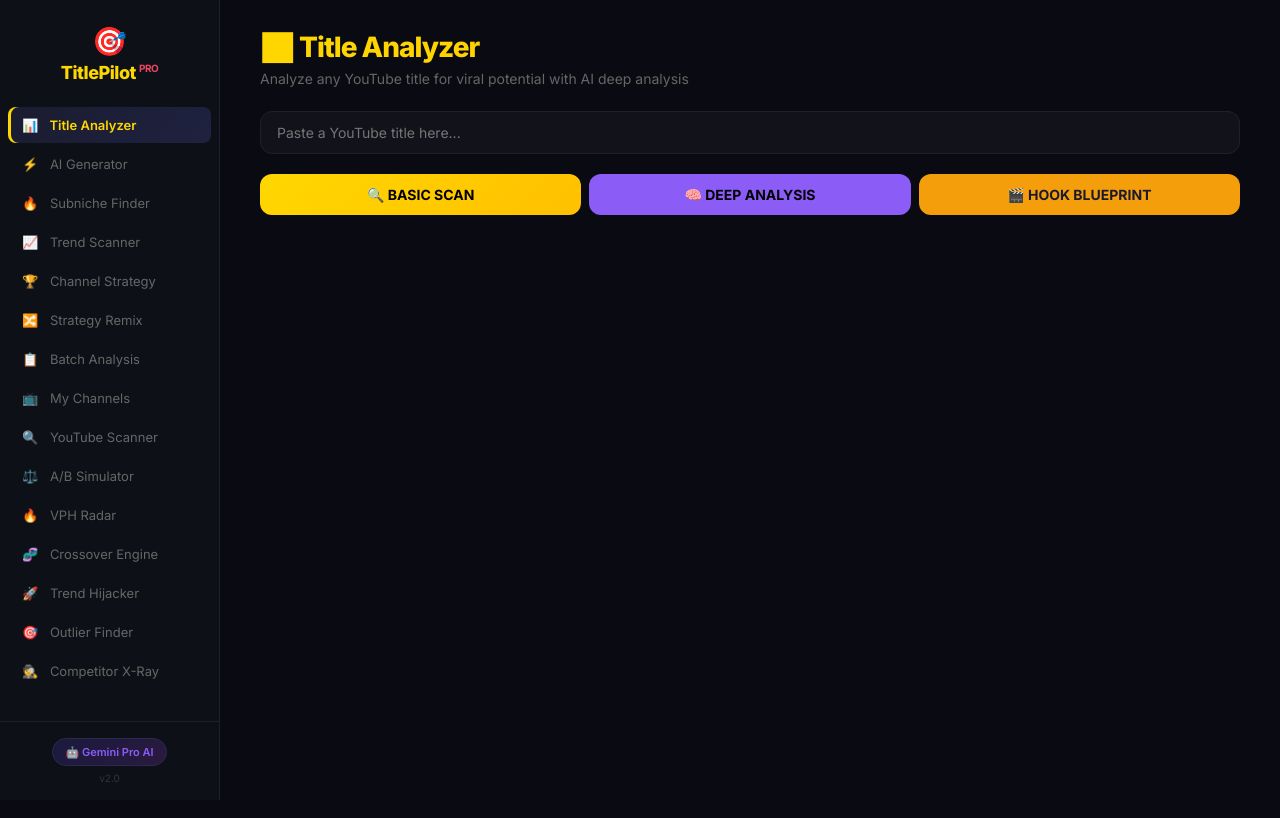
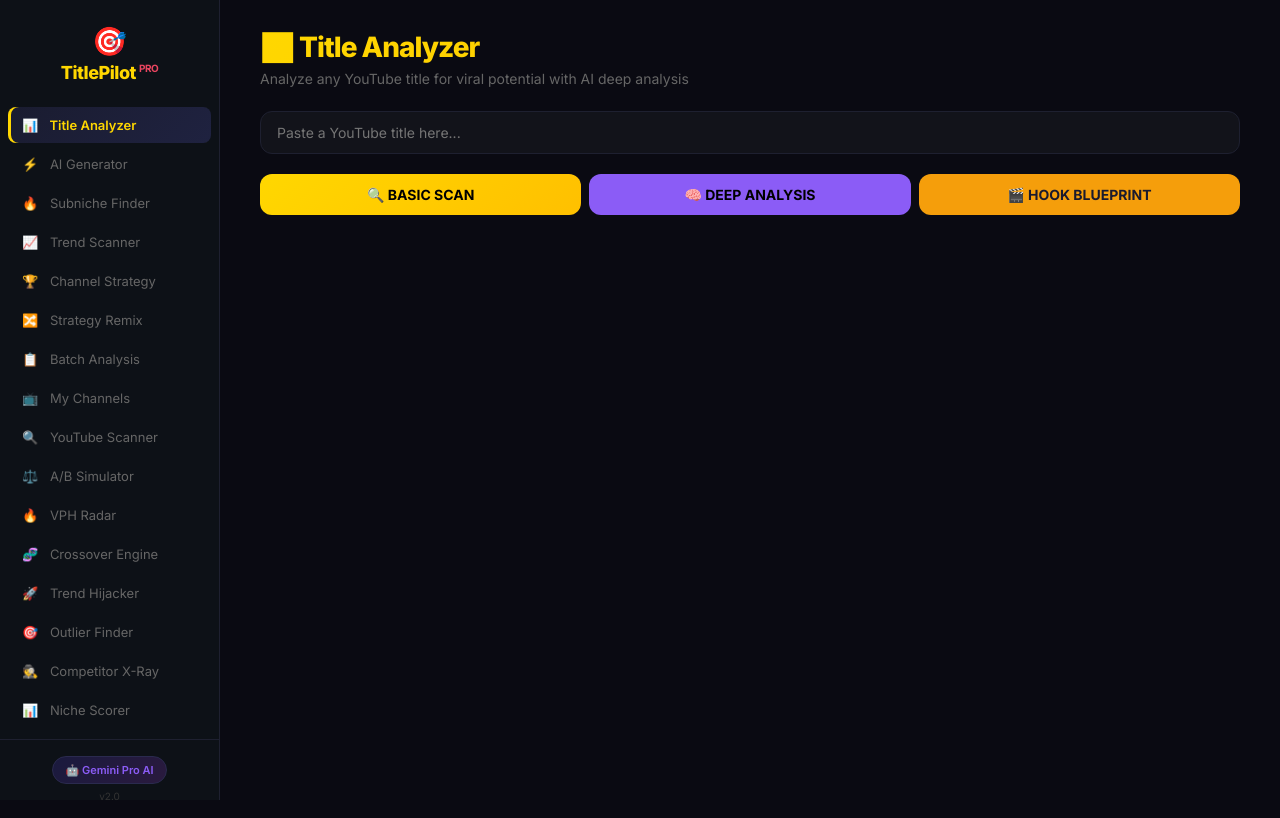
Before and after one commit to guichaves13-cmd/gcg-automation, a Flask app: page / in a window 1280 px wide. Run offline with Flask 3, Linux system fonts and the light colour scheme.

Commit message:
Implement NexLev AI Niche Scorer

````diff
--- a/server.py
+++ b/server.py
@@ -910,6 +910,124 @@ Return ONLY valid JSON."""
     except Exception as e:
         return jsonify({"error": f"JSON parse error: {str(e)[:80]}"})
 
+@app.route("/api/niche_scorer", methods=["POST"])
+def api_niche_scorer():
+    """NexLev-style AI Niche Profitability & Saturation Scorer."""
+    data = request.json
+    niche = data.get("niche", "").strip()
+
+    key = YOUTUBE_API_KEY
+    if not key:
+        return jsonify({"error": "YouTube API key not set."}), 400
+
+    if not niche:
+        return jsonify({"error": "Niche required."}), 400
+
+    from core.youtube_api import _get, search_outliers
+    from datetime import datetime, timezone, timedelta
+
+    # We will use search_outliers logic but adapt it to score the niche
+    # 1. Search recent videos in this niche
+    month_ago = (datetime.now(timezone.utc) - timedelta(days=30)).strftime("%Y-%m-%dT%H:%M:%SZ")
+
+    params = {
+        "part": "snippet",
+        "q": niche,
+        "type": "video",
+        "order": "viewCount",
+        "maxResults": 30,
+        "regionCode": "US",
+        "publishedAfter": month_ago
+    }
+
+    search_data = _get("search", params, key)
+    items = search_data.get("items", [])
+    if not items:
+        return jsonify({"error": "Not enough data found for this niche."})
+
+    video_ids = [item["id"]["videoId"] for item in items if item["id"].get("videoId")]
+    channel_ids = list(set([item["snippet"]["channelId"] for item in items if item["snippet"].get("channelId")]))
+
+    # 2. Get Video Stats (views)
+    v_stats = _get("videos", {"part": "statistics", "id": ",".join(video_ids)}, key)
+    views_list = []
+    for v in v_stats.get("items", []):
+        views_list.append(int(v.get("statistics", {}).get("viewCount", 0)))
+
+    # 3. Get Channel Stats (subscribers)
+    c_stats = _get("channels", {"part": "statistics", "id": ",".join(channel_ids[:50])}, key)
+    subs_list = []
+    for c in c_stats.get("items", []):
+        subs_list.append(int(c.get("statistics", {}).get("subscriberCount", 0)))
+
+    # 4. Calculate Saturation & Opportunity
+    avg_views = sum(views_list) / len(views_list) if views_list else 0
+    avg_subs = sum(subs_list) / len(subs_list) if subs_list else 0
+
+    # How many "small" channels (< 50k subs) are getting > 50k views?
+    small_channel_wins = 0
+    # To do this accurately we need to match them, but we'll approximate for the scorer
+    # If the average views is high but average subs is low, it's a great niche.
+
+    ratio = avg_views / max(1, avg_subs)
+
+    if avg_subs > 1000000:
+        saturation = "High (Dominated by Giants)"
+        color = "#e94560" # Red
+        score = 30
+    elif avg_subs > 500000:
+        saturation = "Medium-High (Competitive)"
+        color = "#f59e0b" # Orange
+        score = 50
+    elif ratio > 2.0:
+        saturation = "Low (Blue Ocean - High Outlier Potential)"
+        color = "#10b981" # Green
+        score = 95
+    elif ratio > 0.5:
+        saturation = "Medium (Balanced)"
+        color = "#4ecca3" # Light Green
+        score = 75
+    else:
+        saturation = "Dead / Low Demand"
+        color = "#555" # Gray
+        score = 20
+
+    prompt = f"""You are an elite YouTube analyst.
+NICHE: {niche}
+AVG RECENT VIEWS: {avg_views}
+AVG COMPETITOR SUBS: {avg_subs}
+SATURATION: {saturation}
+
+Analyze the profitability of this niche for a faceless automation channel.
+Return ONLY a valid JSON object:
+{{
+  "verdict": "1-2 sentences on whether to enter this niche.",
+  "monetization_strategy": "How to monetize this beyond AdSense (Sponsorships, Affiliates, etc)",
+  "subniche_pivot": "A micro-niche within this topic that has even less competition."
+}}
+Return ONLY valid JSON."""
+
+    result = ask_gemini(prompt)
+    if result.startswith("[AI Error"): return jsonify({"error": result})
+    try:
+        cleaned = re.sub(r'^```json\s*|^```\s*|\s*```$', '', result.strip())
+        match = re.search(r'\{.*\}', cleaned, re.DOTALL)
+        ai_data = json.loads(match.group()) if match else json.loads(cleaned)
+
+        return jsonify({
+            "metrics": {
+                "avg_views": round(avg_views),
+                "avg_subs": round(avg_subs),
+                "saturation_label": saturation,
+                "color": color,
+                "score": score,
+                "ratio": round(ratio, 2)
+            },
+            "ai_analysis": ai_data
+        })
+    except Exception as e:
+        return jsonify({"error": f"JSON parse error: {str(e)[:80]}"})
+
 @app.route("/api/channel_strategy", methods=["POST"])
 def api_channel_strategy():
     """AI-powered channel strategy analysis."""
--- a/static/app.js
+++ b/static/app.js
@@ -472,6 +472,57 @@ async function generateXRay() {
   </div>`;
 
   document.getElementById('xray-result').innerHTML = html;
+}
+
+// NICHE SCORER
+async function generateNicheScore() {
+  const niche = document.getElementById('scorer-niche').value.trim();
+
+  if(!niche) {
+    alert("Please enter a niche.");
+    return;
+  }
+
+  loading(true, 'Calculating Niche Profitability & Saturation Score...');
+  const r = await post('/api/niche_scorer', { niche });
+
+  if(r.error) {
+    document.getElementById('scorer-result').innerHTML=`<div class="score-card" style="border-left:3px solid #e94560"><h3 style="color:#e94560">⚠️ Error</h3><p style="font-size:13px;color:#aaa">${escHtml(r.error)}</p></div>`;
+    return;
+  }
+
+  const m = r.metrics || {};
+  const ai = r.ai_analysis || {};
+
+  let html = `<div class="score-card" style="margin-bottom:16px;border-left:4px solid ${m.color}">
+    <div style="display:flex;justify-content:space-between;align-items:center;margin-bottom:16px">
+      <h2 style="color:${m.color};margin:0">Niche Score: ${m.score}/100</h2>
+      <div style="background:#0d1117;padding:4px 8px;border-radius:12px;font-size:12px;border:1px solid ${m.color};color:${m.color}">${escHtml(m.saturation_label)}</div>
+    </div>
+
+    <div style="display:grid;grid-template-columns:1fr 1fr;gap:12px;margin-bottom:16px">
+      <div style="background:#0d1117;padding:12px;border-radius:8px;border:1px solid #30363d">
+        <div style="font-size:11px;color:#aaa;text-transform:uppercase">Avg Recent Views</div>
+        <div style="font-size:18px;font-weight:bold;color:#fff">${m.avg_views.toLocaleString()}</div>
+      </div>
+      <div style="background:#0d1117;padding:12px;border-radius:8px;border:1px solid #30363d">
+        <div style="font-size:11px;color:#aaa;text-transform:uppercase">Avg Competitor Size</div>
+        <div style="font-size:18px;font-weight:bold;color:#fff">${m.avg_subs.toLocaleString()} subs</div>
+      </div>
+    </div>
+
+    <h3 style="color:#8b5cf6;margin-bottom:8px">🧠 Monetization & Pivot Strategy</h3>
+    <div style="font-size:13px;color:#ddd;line-height:1.5;margin-bottom:16px;background:#0d1117;padding:12px;border-radius:8px;border:1px solid #30363d">
+      <b>Verdict:</b><br>
+      ${escHtml(ai.verdict)}<br><br>
+      <b>Monetization Strategy:</b><br>
+      ${escHtml(ai.monetization_strategy)}<br><br>
+      <b>💡 Subniche Pivot (Blue Ocean):</b><br>
+      <span style="color:#4ecca3">${escHtml(ai.subniche_pivot)}</span>
+    </div>
+  </div>`;
+
+  document.getElementById('scorer-result').innerHTML = html;
 }
 
 function renderScoreCard(r){
--- a/templates/index.html
+++ b/templates/index.html
@@ -59,6 +59,9 @@
       </button>
       <button class="nav-btn" data-page="xray" onclick="showPage('xray')">
         <span>🕵️</span> Competitor X-Ray
+      </button>
+      <button class="nav-btn" data-page="scorer" onclick="showPage('scorer')">
+        <span>📊</span> Niche Scorer
       </button>
     </div>
     <div class="sidebar-footer">
@@ -199,6 +202,19 @@
         <button class="btn-primary" style="margin-top:12px;width:100%;background:#e94560" onclick="generateXRay()">🕵️ SCAN COMPETITOR</button>
       </div>
       <div id="xray-result" class="result-area"></div>
+    </div>
+
+    <!-- NICHE SCORER PAGE -->
+    <div class="page" id="page-scorer">
+      <div class="page-header">
+        <h1>📊 AI Niche Scorer</h1>
+        <p>Analyze profitability, saturation, and average channel size for any YouTube niche.</p>
+      </div>
+      <div class="input-row">
+        <input type="text" id="scorer-niche" placeholder="Enter niche (e.g. Minecraft, Stoicism)" style="flex:1">
+        <button class="btn-primary" style="background:#8b5cf6" onclick="generateNicheScore()">📊 SCORE NICHE</button>
+      </div>
+      <div id="scorer-result" class="result-area"></div>
     </div>
 
     <!-- GENERATOR PAGE -->
````
